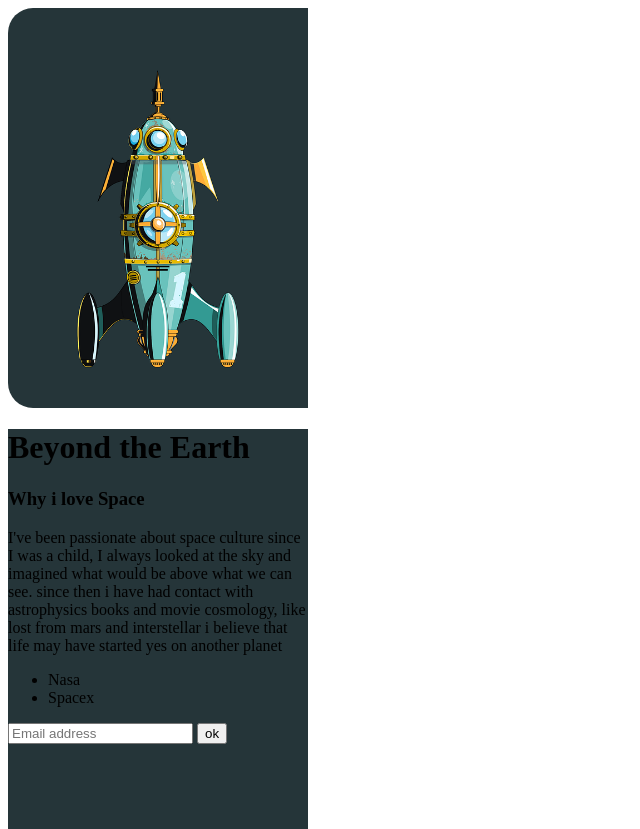
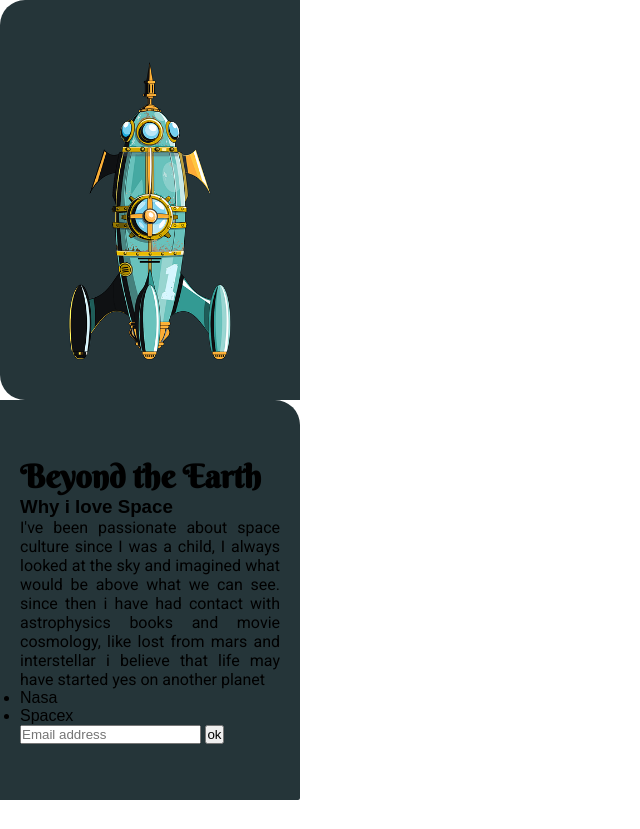
Before and after one commit to marcio-andree/card-css, a plain HTML site: page index.html in a window 1280 px wide. Shown: the whole page, without its empty margins (0-640 px from the left). After the commit the page ends 800 px from the top, so only its background shows below. Drawn offline with Linux system fonts and the light colour scheme.

Commit message:
adicionando o css o card de texto

```diff
--- a/css/styles.css
+++ b/css/styles.css
@@ -1,3 +1,10 @@
+@import url('https://fonts.googleapis.com/css2?family=Berkshire+Swash&family=Roboto&display=swap');
+*{
+  box-sizing: border-box;
+  margin: 0;
+  padding: 0;
+}
+
 .foto {
   height: 400px;
   width: 300px;
@@ -19,8 +26,25 @@
   position: relative;
 }
 
+h1 {
+  font-family: 'Berkshire Swash', cursive;
+}
+
+p{
+  font-family: 'Roboto', sans-serif;
+  text-align: justify;
+
+}
+
 .texto {
   height: 400px;
   width: 300px;
   background-color: rgb(37, 53, 57);
+  border-bottom-right-radius:2px;
+  border-top-right-radius: 25px;
+  padding: 20px 20px;
+  font-family: sans-serif;
+  display: flex;
+  flex-direction: column;
+  justify-content: center;
 }
```
